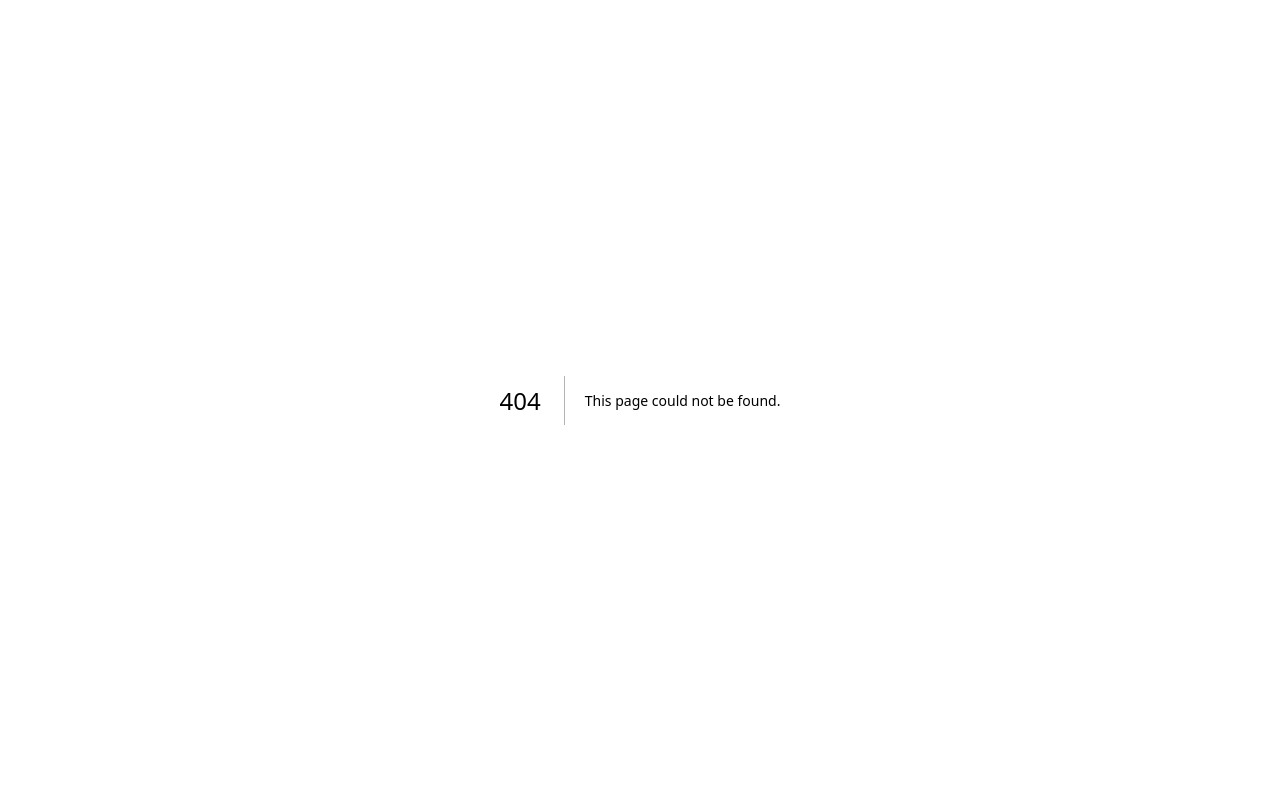
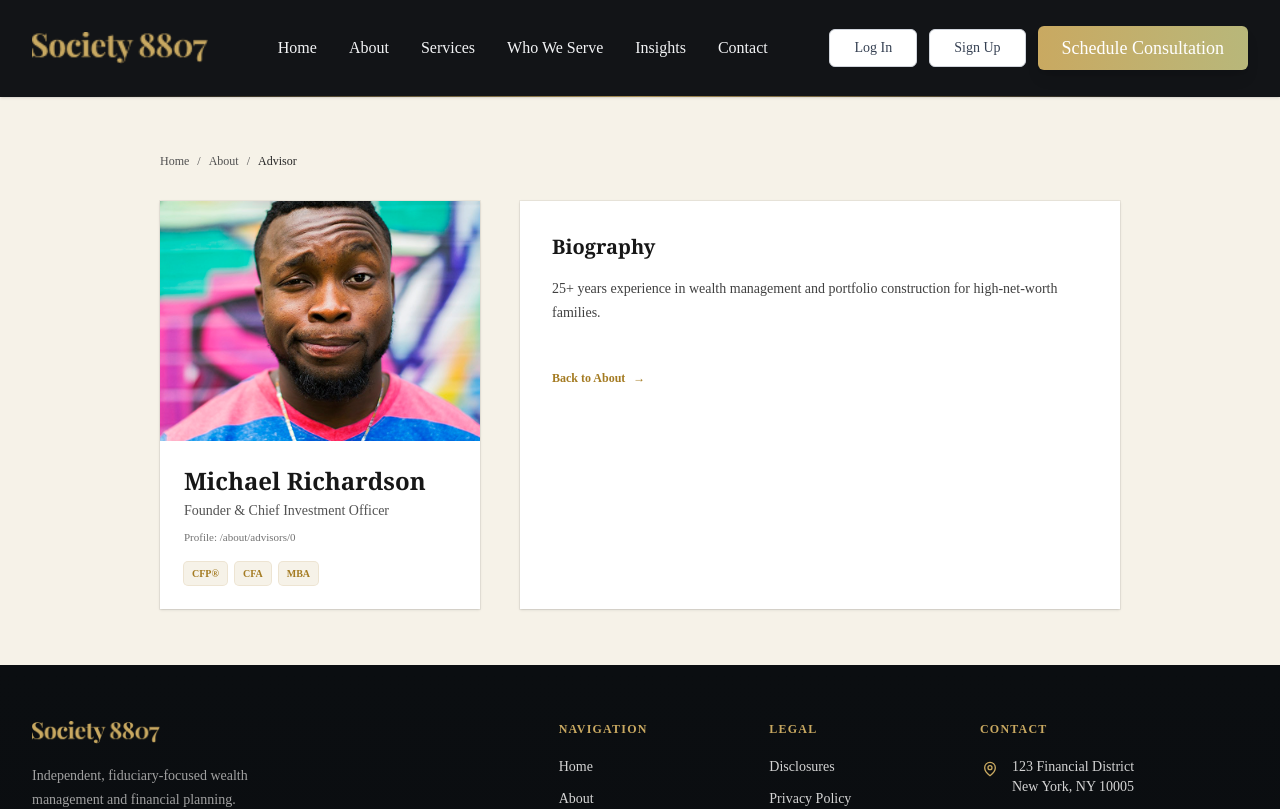
Before and after one commit to ShuvrotoKumar/society-8807, a Next.js app: page /about/advisors/0 in a window 1280 px wide. Before the commit this address had no page. Shown: the top 809 px of the page. Built offline with nearby package versions, Linux system fonts and the light colour scheme.

Commit message:
details page created

```diff
--- /dev/null
+++ b/app/about/advisors/[slug]/page.tsx
@@ -0,0 +1,121 @@
+import React from "react";
+import Link from "next/link";
+import { Header } from "@/components/layout/header";
+import { Footer } from "@/components/layout/footer";
+import { advisors } from "@/lib/advisors";
+
+type PageProps = {
+  params: { slug: string };
+};
+
+export default function AdvisorDetailPage({ params }: PageProps) {
+  console.log("DEBUG params.slug:", params.slug);
+  const rawId = decodeURIComponent(params.slug ?? "").trim();
+  const id = parseInt(rawId, 10);
+
+  const advisor = advisors.find((a) => a.id === id);
+
+  if (!advisor) {
+    return (
+      <div className="min-h-screen bg-[#F6F2E8]">
+        <Header />
+        <main className="mx-auto max-w-5xl px-4 sm:px-6 lg:px-8 py-16">
+          <div className="text-xs text-neutral-600">
+            <Link href="/" className="hover:text-neutral-900">Home</Link>
+            <span className="px-2">/</span>
+            <Link href="/about" className="hover:text-neutral-900">About</Link>
+          </div>
+
+          <h1 className="mt-6 font-serif text-3xl md:text-4xl font-semibold text-neutral-900">
+            Advisor not found
+          </h1>
+          <p className="mt-3 text-sm leading-6 text-neutral-600">
+            The advisor profile you’re looking for doesn’t exist.
+          </p>
+
+          <div className="mt-6 rounded-xl bg-white/70 p-4 ring-1 ring-black/10">
+            <div className="text-xs text-neutral-600">
+              Requested id: <span className="font-medium text-neutral-900">{rawId || "(empty)"}</span>
+            </div>
+            <div className="mt-2 text-xs text-neutral-600">
+              Available ids: <span className="font-medium text-neutral-900">{advisors.map((a) => a.id).join(", ")}</span>
+            </div>
+          </div>
+
+          <div className="mt-8">
+            <Link
+              href="/about"
+              className="inline-flex items-center justify-center rounded-md bg-[#C9A961] px-5 py-2 text-sm font-medium text-black"
+            >
+              Back to About
+            </Link>
+          </div>
+        </main>
+        <Footer />
+      </div>
+    );
+  }
+
+  return (
+    <div className="min-h-screen bg-[#F6F2E8]">
+      <Header />
+      <main>
+        <section className="py-14">
+          <div className="mx-auto max-w-5xl px-4 sm:px-6 lg:px-8">
+            <div className="text-xs text-neutral-600">
+              <Link href="/" className="hover:text-neutral-900">Home</Link>
+              <span className="px-2">/</span>
+              <Link href="/about" className="hover:text-neutral-900">About</Link>
+              <span className="px-2">/</span>
+              <span className="text-neutral-800">Advisor</span>
+            </div>
+
+            <div className="mt-8 grid grid-cols-1 gap-10 lg:grid-cols-[320px_1fr]">
+              <div className="overflow-hidden bg-white shadow-sm ring-1 ring-black/5">
+                <div className="aspect-[4/3] w-full overflow-hidden bg-neutral-200">
+                  <img
+                    src={advisor.imageUrl}
+                    alt={advisor.name}
+                    className="h-full w-full object-cover"
+                  />
+                </div>
+                <div className="px-6 py-6">
+                  <h1 className="font-serif text-2xl font-semibold text-neutral-900">{advisor.name}</h1>
+                  <p className="mt-1 text-sm text-neutral-600">{advisor.role}</p>
+                  <p className="mt-2 text-[11px] text-neutral-500">Profile: /about/advisors/{advisor.id}</p>
+
+                  <div className="mt-4 flex flex-wrap gap-2">
+                    {advisor.badges.map((badge) => (
+                      <span
+                        key={badge}
+                        className="rounded-sm bg-[#F6F2E8] px-2 py-1 text-[10px] font-semibold text-[#A47B22] ring-1 ring-[#A47B22]/20"
+                      >
+                        {badge}
+                      </span>
+                    ))}
+                  </div>
+                </div>
+              </div>
+
+              <div className="bg-white p-8 shadow-sm ring-1 ring-black/5">
+                <h2 className="font-serif text-xl font-semibold text-neutral-900">Biography</h2>
+                <p className="mt-4 text-sm leading-6 text-neutral-700">{advisor.bio}</p>
+
+                <div className="mt-10">
+                  <Link
+                    href="/about"
+                    className="inline-flex items-center gap-2 text-xs font-semibold text-[#A47B22] hover:text-[#8D6A1D]"
+                  >
+                    Back to About
+                    <span aria-hidden="true">→</span>
+                  </Link>
+                </div>
+              </div>
+            </div>
+          </div>
+        </section>
+      </main>
+      <Footer />
+    </div>
+  );
+}
--- a/app/about/page.tsx
+++ b/app/about/page.tsx
@@ -1,7 +1,9 @@
 import React from 'react';
+import Link from 'next/link';
 import { Footer } from '@/components/layout/footer';
 import { Header } from '@/components/layout/header';
 import { CtaSection } from '@/components/sections/cta-section';
+import { advisors } from '@/lib/advisors';
 import {
   BadgeDollarSign,
   FileText,
@@ -12,57 +14,6 @@ import {
   ShieldCheck,
   Users,
 } from 'lucide-react';
-
-const advisors = [
-  {
-    name: 'Michael Richardson',
-    role: 'Founder & Chief Investment Officer',
-    badges: ['CFP®', 'CFA', 'MBA'],
-    bio: '25+ years experience in wealth management and portfolio construction for high-net-worth families.',
-    imageUrl:
-      '/images/a1.png',
-  },
-  {
-    name: 'Sarah Chen',
-    role: 'Senior Financial Planner',
-    badges: ['CFP®', 'EA'],
-    bio: 'Specializes in tax-efficient retirement planning and estate strategies for business owners and families.',
-    imageUrl:
-      '/images/a2.png',
-  },
-  {
-    name: 'David Martinez',
-    role: 'Wealth Advisor',
-    badges: ['CFP®', 'ChFC'],
-    bio: 'Specializes in tax-efficient retirement planning and estate strategies for business owners and families.',
-    imageUrl:
-      '/images/a3.png',
-  },
-  {
-    name: 'Sarah Chen',
-    role: 'Senior Financial Planner',
-    badges: ['CFP®', 'EA'],
-    bio: 'Specializes in tax-efficient retirement planning and estate strategies for business owners and families.',
-    imageUrl:
-      '/images/a4.png',
-  },
-  {
-    name: 'Sarah Chen',
-    role: 'Senior Financial Planner',
-    badges: ['CFP®', 'EA'],
-    bio: 'Specializes in tax-efficient retirement planning and estate strategies for business owners and families.',
-    imageUrl:
-      '/images/a5.png',
-  },
-  {
-    name: 'Sarah Chen',
-    role: 'Senior Financial Planner',
-    badges: ['CFP®', 'EA'],
-    bio: 'Specializes in tax-efficient retirement planning and estate strategies for business owners and families.',
-    imageUrl:
-      '/images/a6.png',
-  },
-];
 
 const clientExperience = [
   {
@@ -283,8 +234,6 @@ export default function AboutPage() {
           </div>
         </section>
 
-
-
         {/* Leadership Section */}
         <section className="bg-[#F6F2E8] py-20">
           <div className="mx-auto max-w-7xl px-4 sm:px-6 lg:px-8">
@@ -329,13 +278,14 @@ export default function AboutPage() {
 
                     <p className="mt-4 text-sm leading-6 text-neutral-600">{advisor.bio}</p>
 
-                    <a
-                      href="#"
+                    <Link
+                      href={`/about/advisors/${advisor.id}`}
                       className="mt-5 inline-flex items-center gap-2 text-xs font-semibold text-[#A47B22] hover:text-[#8D6A1D]"
+                      onClick={() => console.log("DEBUG clicked advisor.id:", advisor.id)}
                     >
                       View Full Bio
                       <span aria-hidden="true">→</span>
-                    </a>
+                    </Link>
                   </div>
                 </article>
               ))}
@@ -344,7 +294,7 @@ export default function AboutPage() {
         </section>
 
         {/*Client Experience*/}
-         <section className="bg-[#2c2c2c] py-20">
+        <section className="bg-[#2c2c2c] py-20">
           <div className="mx-auto max-w-6xl px-4 sm:px-6 lg:px-8">
             <div className="text-center">
               <span className="inline-flex items-center rounded-full bg-[#2A2A2A] px-4 py-1 text-[10px] font-semibold uppercase tracking-[0.22em] text-[#C9A961] ring-1 ring-white/10">
--- a/app/insights/[slug]/page.tsx
+++ b/app/insights/[slug]/page.tsx
@@ -9,39 +9,33 @@ type PageProps = {
 };
 
 export default function InsightDetailPage({ params }: PageProps) {
-  const item = insights.find((i) => i.href === `/insights/${params.slug}`);
+  const rawSlug = decodeURIComponent(params.slug ?? "").trim();
+  const normalizedSlug = rawSlug.replace(/^\/+|\/+$/g, "");
+  const slugParts = normalizedSlug
+    .split("/")
+    .filter(Boolean)
+    .map((p) => p.toLowerCase())
+    .filter((p) => p !== "insights");
 
-  if (!item) {
-    return (
-      <div className="min-h-screen bg-[#f6f2e9]">
-        <Header />
-        <main className="mx-auto max-w-3xl px-4 sm:px-6 lg:px-8 py-16">
-          <div className="text-xs text-neutral-500">
-            <Link href="/" className="hover:text-neutral-800">Home</Link>
-            <span className="px-2">/</span>
-            <Link href="/insights" className="hover:text-neutral-800">Insights</Link>
-          </div>
+  const slugSegment = slugParts[slugParts.length - 1] ?? "";
 
-          <h1 className="mt-6 font-serif text-3xl sm:text-4xl font-semibold text-neutral-900">
-            Insight not found
-          </h1>
-          <p className="mt-4 text-sm leading-6 text-neutral-600">
-            The insight you’re looking for doesn’t exist.
-          </p>
+  const item =
+    insights.find((i) => {
+      const href = (i.href ?? "").trim().replace(/^\/+|\/+$/g, "");
+      const hrefParts = href
+        .split("/")
+        .filter(Boolean)
+        .map((p) => p.toLowerCase())
+        .filter((p) => p !== "insights");
 
-          <div className="mt-10">
-            <Link
-              href="/insights"
-              className="inline-flex items-center justify-center rounded-md bg-[#C9A961] px-5 py-2 text-sm font-medium text-black"
-            >
-              Back to Insights
-            </Link>
-          </div>
-        </main>
-        <Footer />
-      </div>
-    );
-  }
+      const hrefSegment = hrefParts[hrefParts.length - 1] ?? "";
+      return hrefSegment === slugSegment;
+    }) ??
+    insights.find((i) => {
+      const href = (i.href ?? "").trim().toLowerCase();
+      return slugSegment ? href.includes(slugSegment) : false;
+    }) ??
+    insights[0];
 
   return (
     <div className="min-h-screen bg-[#f6f2e9]">
@@ -157,21 +151,6 @@ export default function InsightDetailPage({ params }: PageProps) {
               </Link>
 
               <div className="flex items-center gap-2">
-                <button className="h-8 w-8 rounded-full border border-black/10 bg-white text-xs text-neutral-700">
-
-                </button>
-                <button className="h-8 w-8 rounded-full border border-black/10 bg-white text-xs text-neutral-700">
-
-                </button>
-                <button className="h-8 w-8 rounded-full border border-black/10 bg-white text-xs text-neutral-700">
-
-                </button>
-                <button className="h-8 w-8 rounded-full border border-black/10 bg-white text-xs text-neutral-700">
-
-                </button>
-              </div>
-
-              <div className="flex items-center gap-2">
                 <button className="rounded-full border border-black/10 bg-white px-3 py-1 text-xs text-neutral-700">
                   Share
                 </button>
--- /dev/null
+++ b/lib/advisors.ts
@@ -0,0 +1,66 @@
+export type Advisor = {
+  id: number;
+  slug: string;
+  name: string;
+  role: string;
+  badges: string[];
+  bio: string;
+  imageUrl: string;
+};
+
+export const advisors: Advisor[] = [
+  {
+    id: 0,
+    slug: "michael-richardson",
+    name: "Michael Richardson",
+    role: "Founder & Chief Investment Officer",
+    badges: ["CFP®", "CFA", "MBA"],
+    bio: "25+ years experience in wealth management and portfolio construction for high-net-worth families.",
+    imageUrl: "/images/a1.png",
+  },
+  {
+    id: 1,
+    slug: "sarah-chen",
+    name: "Sarah Chen",
+    role: "Senior Financial Planner",
+    badges: ["CFP®", "EA"],
+    bio: "Specializes in tax-efficient retirement planning and estate strategies for business owners and families.",
+    imageUrl: "/images/a2.png",
+  },
+  {
+    id: 2,
+    slug: "david-martinez",
+    name: "David Martinez",
+    role: "Wealth Advisor",
+    badges: ["CFP®", "ChFC"],
+    bio: "Specializes in tax-efficient retirement planning and estate strategies for business owners and families.",
+    imageUrl: "/images/a3.png",
+  },
+  {
+    id: 3,
+    slug: "sarah-chen-2",
+    name: "Sarah Chen",
+    role: "Senior Financial Planner",
+    badges: ["CFP®", "EA"],
+    bio: "Specializes in tax-efficient retirement planning and estate strategies for business owners and families.",
+    imageUrl: "/images/a4.png",
+  },
+  {
+    id: 4,
+    slug: "sarah-chen-3",
+    name: "Sarah Chen",
+    role: "Senior Financial Planner",
+    badges: ["CFP®", "EA"],
+    bio: "Specializes in tax-efficient retirement planning and estate strategies for business owners and families.",
+    imageUrl: "/images/a5.png",
+  },
+  {
+    id: 5,
+    slug: "sarah-chen-4",
+    name: "Sarah Chen",
+    role: "Senior Financial Planner",
+    badges: ["CFP®", "EA"],
+    bio: "Specializes in tax-efficient retirement planning and estate strategies for business owners and families.",
+    imageUrl: "/images/a6.png",
+  },
+];
```
